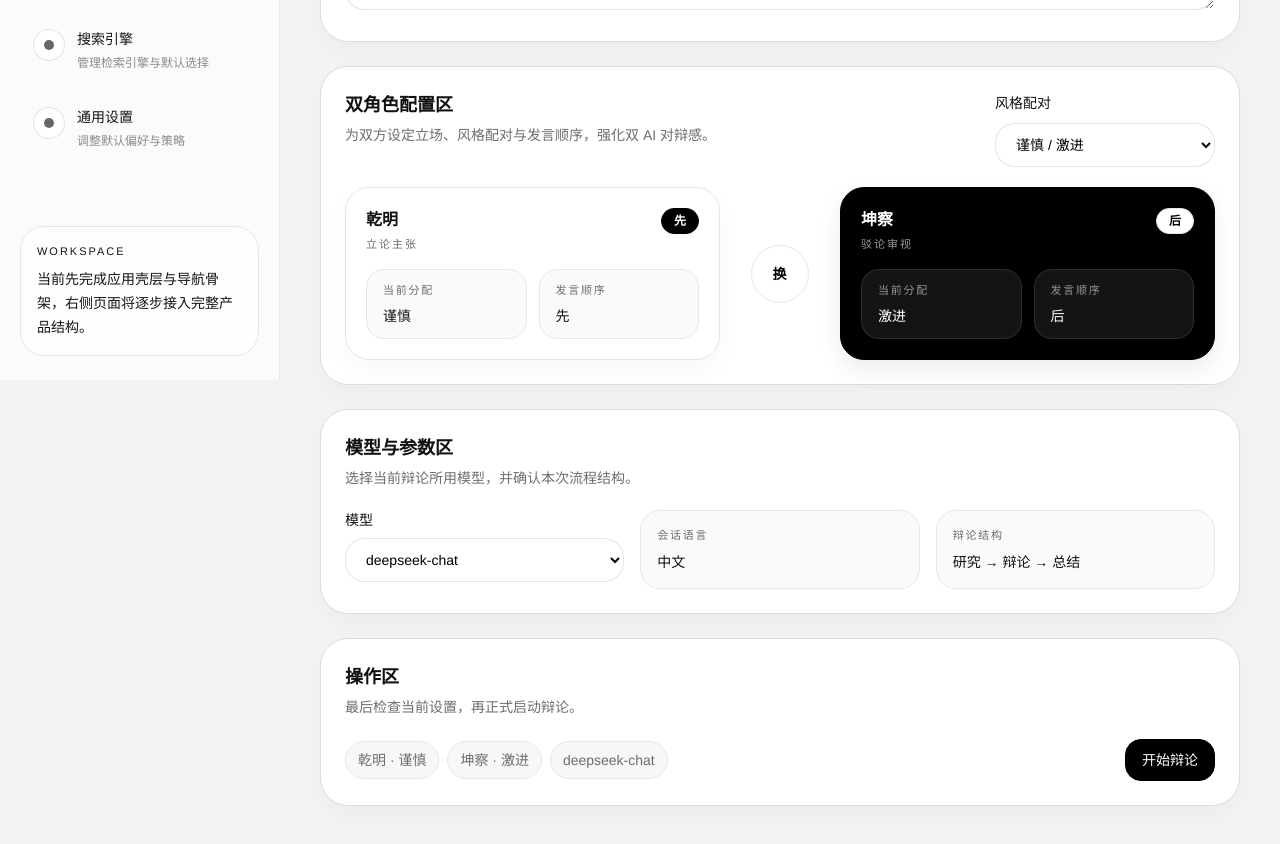
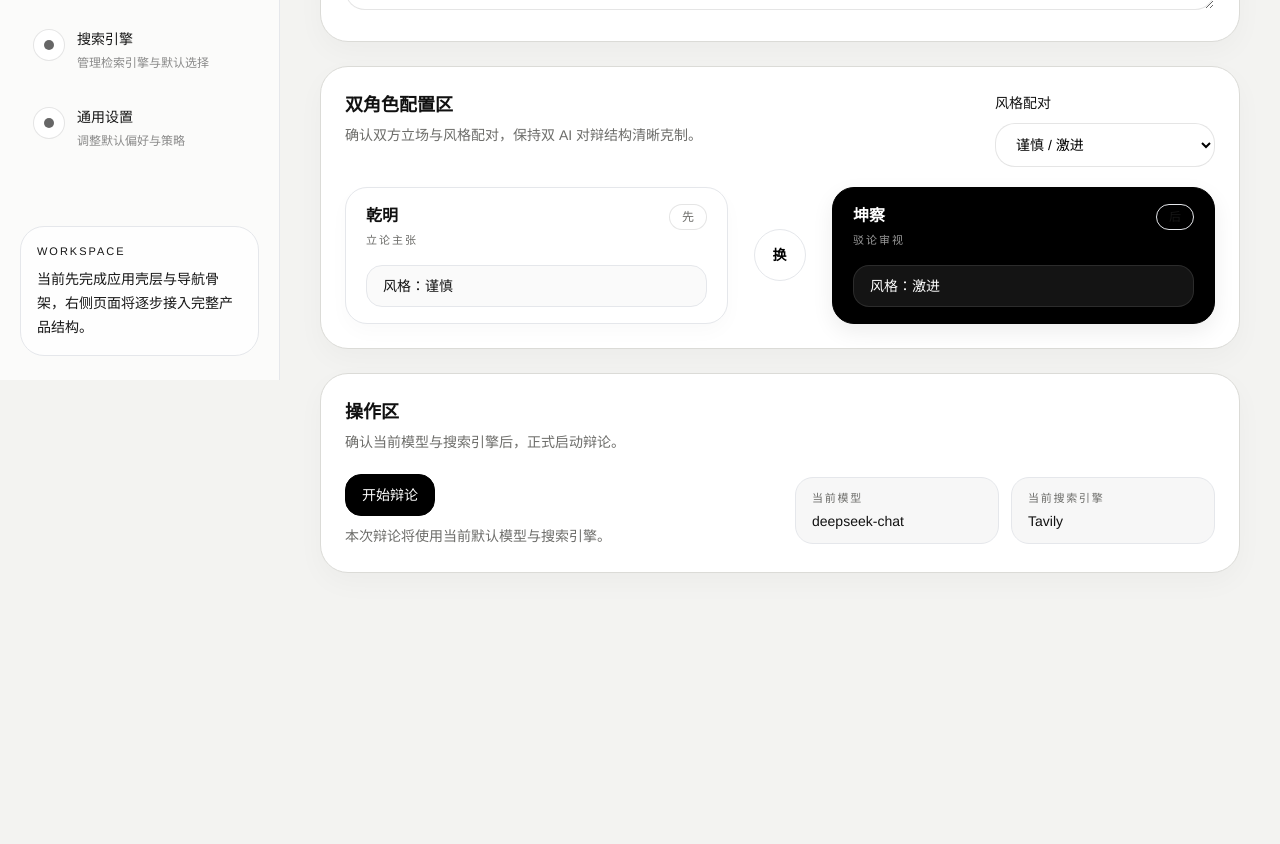
Before and after one commit to zijian-ai-projects/Projects, a Next.js app in the folder dualens/: page /debate in a window 1280 px wide. Shown: the part 420-1264 px from the top of the page. After the commit the page ends 1033 px from the top, so only its background shows below. Built offline with nearby package versions, Linux system fonts and the light colour scheme.

Commit message:
feat: streamline debate entry layout

```diff
--- a/dualens/src/components/question-form.tsx
+++ b/dualens/src/components/question-form.tsx
@@ -1,12 +1,13 @@
 "use client";
 
-import { memo, useState } from "react";
+import { memo, useEffect, useState } from "react";
 import { SectionCard } from "@/components/common/section-card";
 import { Button } from "@/components/ui/button";
 import { Select } from "@/components/ui/select";
 import { Textarea } from "@/components/ui/textarea";
 import type { SessionInput } from "@/components/session-shell";
 import * as presetLibrary from "@/lib/presets";
+import { loadSelectedSearchEngineLabel } from "@/lib/search-engine-preferences";
 import { getLocalizedSideIdentityCopy } from "@/lib/side-identities";
 import { getUiCopy } from "@/lib/ui-copy";
 import type {
@@ -17,7 +18,7 @@ import type {
   UiLanguage
 } from "@/lib/types";
 
-const BUILT_IN_MODELS: readonly BuiltInModel[] = ["deepseek-chat", "deepseek-reasoner"];
+const DEFAULT_MODEL: BuiltInModel = "deepseek-chat";
 
 function readTrimmedField(formData: FormData, name: string) {
   const value = formData.get(name);
@@ -39,7 +40,7 @@ function QuestionFormImpl({
     presetLibrary.TEMPERAMENT_PAIRS[0]?.options[0] ?? "cautious"
   );
   const [firstSpeaker, setFirstSpeaker] = useState<SpeakerSideKey>("lumina");
-  const [model, setModel] = useState<BuiltInModel>(BUILT_IN_MODELS[0]);
+  const [selectedSearchEngineLabel, setSelectedSearchEngineLabel] = useState("Tavily");
   const [isSubmitting, setIsSubmitting] = useState(false);
   const [questionError, setQuestionError] = useState(false);
   const uiLanguage = controlledUiLanguage ?? "zh-CN";
@@ -65,36 +66,31 @@ function QuestionFormImpl({
           questionTitle: "Question",
           questionDescription: "Describe the decision you want both agents to evaluate.",
           rolesTitle: "Role configuration",
-          rolesDescription: "Assign the stance framing, temperament pair, and speaking order for each side.",
-          modelTitle: "Model and parameters",
-          modelDescription: "Choose the model and confirm the current debate structure before launch.",
+          rolesDescription: "Confirm both stances and temperament before launching the debate.",
           actionTitle: "Action",
-          actionDescription: "Review the current setup and launch the session when ready.",
+          actionDescription: "Confirm the runtime context and launch the session when ready.",
           pairLabel: "Temperament pair",
-          debateLanguageLabel: "Session language",
-          debateLanguageValue: uiLanguage === "en" ? "English" : "中文",
-          structureLabel: "Debate structure",
-          structureValue: "Research → Debate → Summary",
-          assignmentLabel: "Current assignment",
-          orderLabel: "Speaking order"
+          currentModelLabel: "Current model",
+          currentSearchEngineLabel: "Current search engine",
+          styleLabel: "Style"
         }
       : {
           questionTitle: "问题输入区",
           questionDescription: "用一句清晰的问题定义本次需要判断的决策主题。",
           rolesTitle: "双角色配置区",
-          rolesDescription: "为双方设定立场、风格配对与发言顺序，强化双 AI 对辩感。",
-          modelTitle: "模型与参数区",
-          modelDescription: "选择当前辩论所用模型，并确认本次流程结构。",
+          rolesDescription: "确认双方立场与风格配对，保持双 AI 对辩结构清晰克制。",
           actionTitle: "操作区",
-          actionDescription: "最后检查当前设置，再正式启动辩论。",
+          actionDescription: "确认当前模型与搜索引擎后，正式启动辩论。",
           pairLabel: "风格配对",
-          debateLanguageLabel: "会话语言",
-          debateLanguageValue: "中文",
-          structureLabel: "辩论结构",
-          structureValue: "研究 → 辩论 → 总结",
-          assignmentLabel: "当前分配",
-          orderLabel: "发言顺序"
+          currentModelLabel: "当前模型",
+          currentSearchEngineLabel: "当前搜索引擎",
+          styleLabel: "风格"
         };
+
+  useEffect(() => {
+    setSelectedSearchEngineLabel(loadSelectedSearchEngineLabel());
+  }, []);
+
   const handleSwapTemperament = () => {
     setLuminaTemperament(presetLibrary.getOppositeTemperament(selectedPair, luminaTemperament));
   };
@@ -139,7 +135,7 @@ function QuestionFormImpl({
             } as SessionInput["presetSelection"],
             firstSpeaker,
             language: uiLanguage,
-            model
+            model: DEFAULT_MODEL
           };
 
           await onSubmit(input);
@@ -197,9 +193,8 @@ function QuestionFormImpl({
           </div>
         }
       >
-        <div className="grid gap-4 xl:grid-cols-[minmax(0,1fr)_88px_minmax(0,1fr)] xl:items-center">
-          <section className="rounded-[24px] border border-black/8 bg-white px-5 py-5 shadow-[0_10px_24px_rgba(0,0,0,0.03)]">
-            <div className="space-y-4">
+        <div className="grid gap-4 xl:grid-cols-[minmax(0,1fr)_72px_minmax(0,1fr)] xl:items-center">
+          <section className="rounded-[22px] border border-black/8 bg-white px-5 py-4 shadow-[0_8px_20px_rgba(0,0,0,0.025)]">
             <div className="flex items-start justify-between gap-4">
               <div>
                 <div className="text-base font-semibold text-app-strong">{luminaIdentity.name}</div>
@@ -209,22 +204,14 @@ function QuestionFormImpl({
               </div>
               <button
                 type="button"
-                  className="rounded-full border border-black bg-black px-3 py-1 text-xs font-semibold text-white transition hover:bg-black/90 focus-visible:outline-none focus-visible:ring-2 focus-visible:ring-black/20"
+                className="rounded-full border border-black/10 bg-white px-3 py-1 text-xs font-medium text-app-muted transition hover:border-black/18 hover:text-app-strong focus-visible:outline-none focus-visible:ring-2 focus-visible:ring-black/10"
                 onClick={toggleSpeakingOrder}
               >
                 {getOrderLabel("lumina")}
               </button>
             </div>
-              <div className="grid gap-3 sm:grid-cols-2">
-                <div className="rounded-[18px] border border-black/8 bg-black/[0.02] px-4 py-3">
-                  <p className="text-[11px] uppercase tracking-[0.16em] text-app-muted">{sectionCopy.assignmentLabel}</p>
-                  <p className="mt-2 text-sm font-medium text-app-strong">{selectedLuminaLabel}</p>
-                </div>
-                <div className="rounded-[18px] border border-black/8 bg-black/[0.02] px-4 py-3">
-                  <p className="text-[11px] uppercase tracking-[0.16em] text-app-muted">{sectionCopy.orderLabel}</p>
-                  <p className="mt-2 text-sm font-medium text-app-strong">{getOrderLabel("lumina")}</p>
-                </div>
-              </div>
+            <div className="mt-4 rounded-[16px] border border-black/8 bg-black/[0.02] px-4 py-2.5 text-sm font-medium text-app-strong">
+              {sectionCopy.styleLabel}：{selectedLuminaLabel}
             </div>
           </section>
 
@@ -233,7 +220,7 @@ function QuestionFormImpl({
               type="button"
               variant="ghost"
               aria-label={uiCopy.swapTemperamentAssignment}
-              className="h-[58px] w-[58px] shrink-0 rounded-full border border-black/12 bg-white p-0 text-black hover:bg-white/90 hover:text-black"
+              className="h-[52px] w-[52px] shrink-0 rounded-full border border-black/12 bg-white p-0 text-black hover:bg-white/90 hover:text-black"
               onClick={handleSwapTemperament}
             >
               <span
@@ -245,8 +232,7 @@ function QuestionFormImpl({
             </Button>
           </div>
 
-          <section className="rounded-[24px] border border-black bg-black px-5 py-5 shadow-[0_10px_24px_rgba(0,0,0,0.08)]">
-            <div className="space-y-4">
+          <section className="rounded-[22px] border border-black bg-black px-5 py-4 shadow-[0_8px_22px_rgba(0,0,0,0.07)]">
             <div className="flex items-start justify-between gap-4">
               <div>
                 <div className="text-base font-semibold text-white">{vigilaIdentity.name}</div>
@@ -256,64 +242,47 @@ function QuestionFormImpl({
               </div>
               <button
                 type="button"
-                  className="rounded-full border border-white/16 bg-white px-3 py-1 text-xs font-semibold text-black transition hover:bg-white/90 focus-visible:outline-none focus-visible:ring-2 focus-visible:ring-white/20"
+                className="rounded-full border border-white/16 bg-black px-3 py-1 text-xs font-medium text-white/66 transition hover:bg-white/8 hover:text-white focus-visible:outline-none focus-visible:ring-2 focus-visible:ring-white/20"
                 onClick={toggleSpeakingOrder}
               >
                 {getOrderLabel("vigila")}
               </button>
             </div>
-              <div className="grid gap-3 sm:grid-cols-2">
-                <div className="rounded-[18px] border border-white/10 bg-white/[0.08] px-4 py-3">
-                  <p className="text-[11px] uppercase tracking-[0.16em] text-white/55">{sectionCopy.assignmentLabel}</p>
-                  <p className="mt-2 text-sm font-medium text-white">{selectedVigilaLabel}</p>
-                </div>
-                <div className="rounded-[18px] border border-white/10 bg-white/[0.08] px-4 py-3">
-                  <p className="text-[11px] uppercase tracking-[0.16em] text-white/55">{sectionCopy.orderLabel}</p>
-                  <p className="mt-2 text-sm font-medium text-white">{getOrderLabel("vigila")}</p>
-                </div>
-              </div>
+            <div className="mt-4 rounded-[16px] border border-white/10 bg-white/[0.08] px-4 py-2.5 text-sm font-medium text-white">
+              {sectionCopy.styleLabel}：{selectedVigilaLabel}
             </div>
           </section>
         </div>
       </SectionCard>
 
-      <SectionCard title={sectionCopy.modelTitle} description={sectionCopy.modelDescription}>
-        <div className="grid gap-4 lg:grid-cols-3">
-          <label className="space-y-2 text-sm font-medium text-app-strong">
-            <span className="block">{uiCopy.model}</span>
-            <Select value={model} onChange={(event) => setModel(event.target.value as BuiltInModel)}>
-              {BUILT_IN_MODELS.map((builtInModel) => (
-                <option key={builtInModel} value={builtInModel}>
-                  {builtInModel}
-                </option>
-              ))}
-            </Select>
-          </label>
-          <div className="rounded-[20px] border border-black/8 bg-black/[0.02] px-4 py-4">
-            <p className="text-[11px] uppercase tracking-[0.16em] text-app-muted">{sectionCopy.debateLanguageLabel}</p>
-            <p className="mt-2 text-sm font-medium text-app-strong">{sectionCopy.debateLanguageValue}</p>
-          </div>
-          <div className="rounded-[20px] border border-black/8 bg-black/[0.02] px-4 py-4">
-            <p className="text-[11px] uppercase tracking-[0.16em] text-app-muted">{sectionCopy.structureLabel}</p>
-            <p className="mt-2 text-sm font-medium text-app-strong">{sectionCopy.structureValue}</p>
-          </div>
-        </div>
-      </SectionCard>
-
       <SectionCard title={sectionCopy.actionTitle} description={sectionCopy.actionDescription}>
-        <div className="flex flex-col gap-4 lg:flex-row lg:items-center lg:justify-between">
-          <div className="flex flex-wrap gap-2 text-sm text-app-muted">
-            <span className="rounded-full border border-black/8 bg-black/[0.03] px-3 py-2">
-              {luminaIdentity.name} · {selectedLuminaLabel}
-            </span>
-            <span className="rounded-full border border-black/8 bg-black/[0.03] px-3 py-2">
-              {vigilaIdentity.name} · {selectedVigilaLabel}
-            </span>
-            <span className="rounded-full border border-black/8 bg-black/[0.03] px-3 py-2">{model}</span>
-          </div>
+        <div className="flex flex-col gap-5 lg:flex-row lg:items-center lg:justify-between">
+          <div className="space-y-2">
             <Button type="submit" disabled={isSubmitting}>
               {isSubmitting ? uiCopy.startingDebate : uiCopy.startDebate}
             </Button>
+            <p className="text-sm leading-6 text-app-muted">
+              {uiLanguage === "en"
+                ? "The debate will use the current default model and search engine."
+                : "本次辩论将使用当前默认模型与搜索引擎。"}
+            </p>
+          </div>
+          <div className="grid gap-3 sm:grid-cols-2 lg:min-w-[420px]">
+            <div className="rounded-[18px] border border-black/8 bg-black/[0.03] px-4 py-3">
+              <p className="text-[11px] uppercase tracking-[0.16em] text-app-muted">
+                {sectionCopy.currentModelLabel}
+              </p>
+              <p className="mt-1 text-sm font-medium text-app-strong">{DEFAULT_MODEL}</p>
+            </div>
+            <div className="rounded-[18px] border border-black/8 bg-black/[0.03] px-4 py-3">
+              <p className="text-[11px] uppercase tracking-[0.16em] text-app-muted">
+                {sectionCopy.currentSearchEngineLabel}
+              </p>
+              <p className="mt-1 text-sm font-medium text-app-strong">
+                {selectedSearchEngineLabel}
+              </p>
+            </div>
+          </div>
         </div>
       </SectionCard>
     </form>
```
Also changed, not shown: 2 other files (tests, documents, lock files or other folders). Lines whose indentation alone changed are shown as unchanged.
